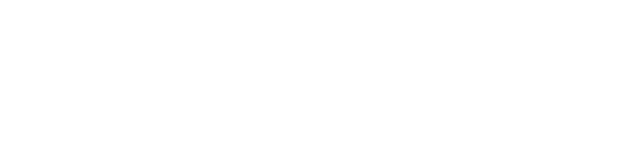
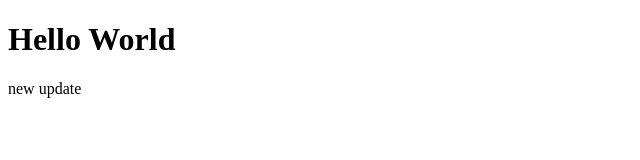
Before and after one commit to rahmanshaon/my-first-git-repo, a plain HTML site: page index.html in a window 1280 px wide. Shown: the whole page, without its empty margins (0-640 px from the left). Drawn offline with Linux system fonts and the light colour scheme.

Commit message:
updated feature

```diff
--- a/index.html
+++ b/index.html
@@ -5,5 +5,8 @@
     <meta name="viewport" content="width=device-width, initial-scale=1.0" />
     <title>My first github repo</title>
   </head>
-  <body></body>
+  <body>
+    <h1>Hello World</h1>
+    <p>new update</p>
+  </body>
 </html>
```
